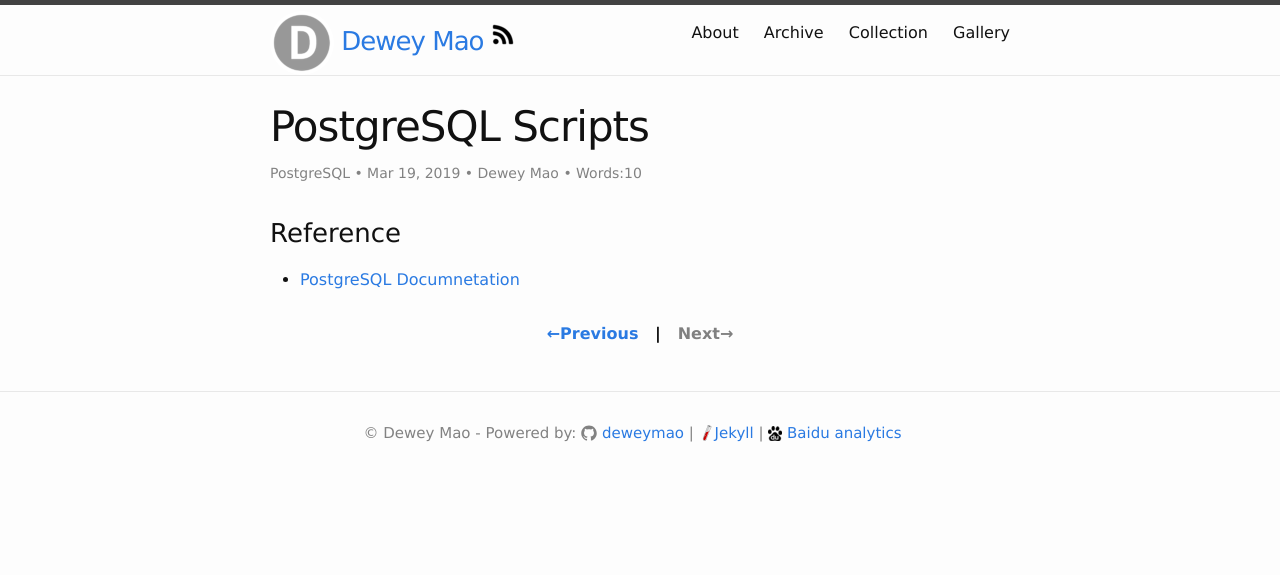
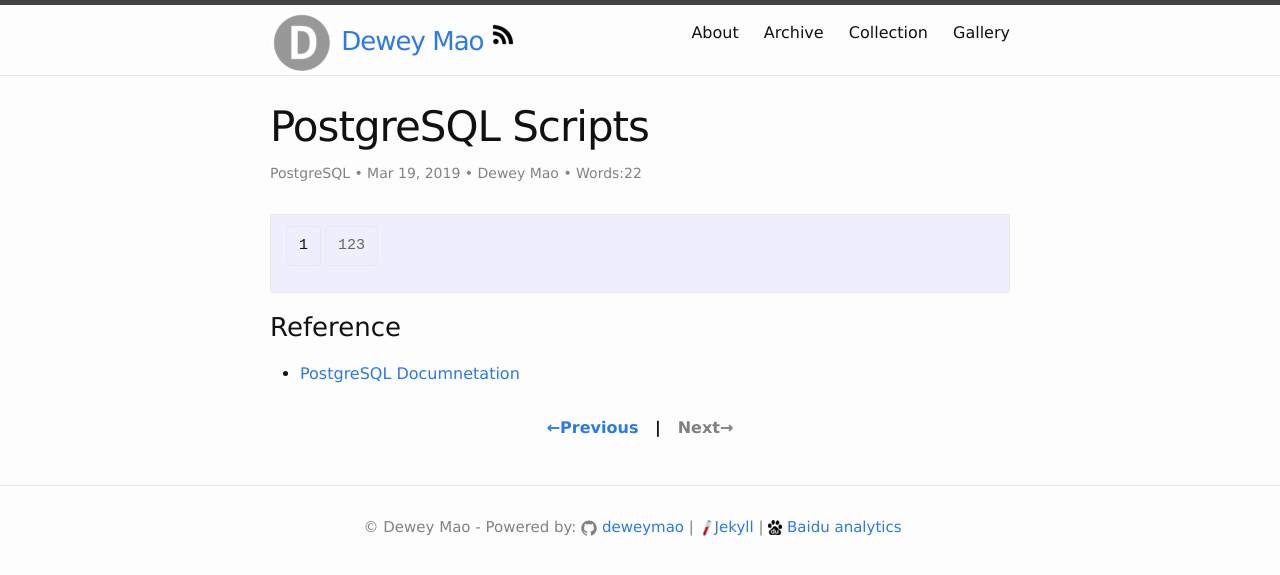
Before and after one commit to deweymao/deweymao.github.io, a Jekyll site: the page built from _posts/2019-03-19-postgresql_scripts.md, in a window 1280 px wide. Shown: the top 575 px of the page. Built offline with Jekyll 4.4.1, drawn with Linux system fonts in a browser that asks for light colours; comment, search, counter and statistics services are not loaded.

Commit message:
new post

```diff
--- a/_posts/2019-03-19-postgresql_scripts.md
+++ b/_posts/2019-03-19-postgresql_scripts.md
@@ -5,7 +5,9 @@ date: 2019-03-19 12:49:40
 author: Dewey Mao
 categories: PostgreSQL
 ---
-
+{% highlight batch linenos %}
+123
+{% endhighlight %}
 
 ### Reference
 - <a href="https://www.postgresql.org/docs/manuals/" target="_blank"> PostgreSQL Documnetation </a>
```
